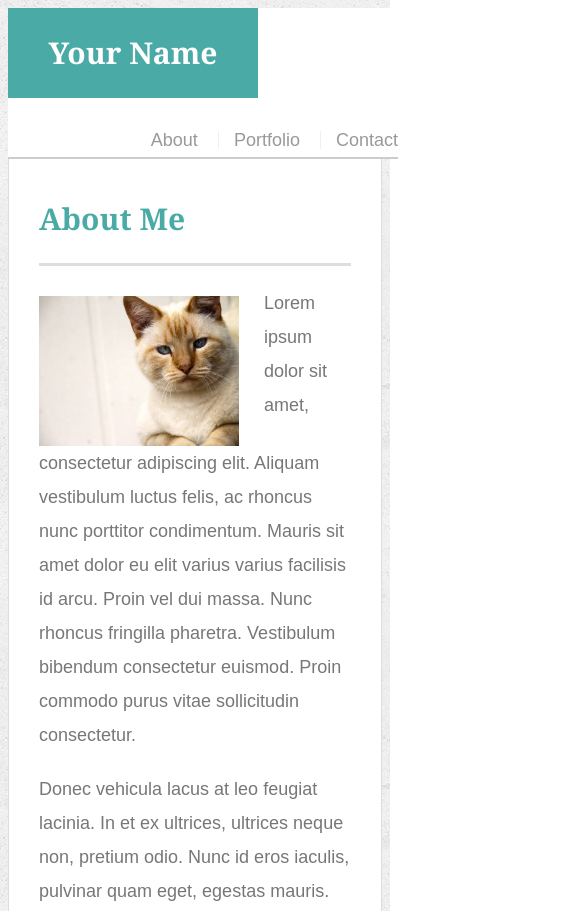
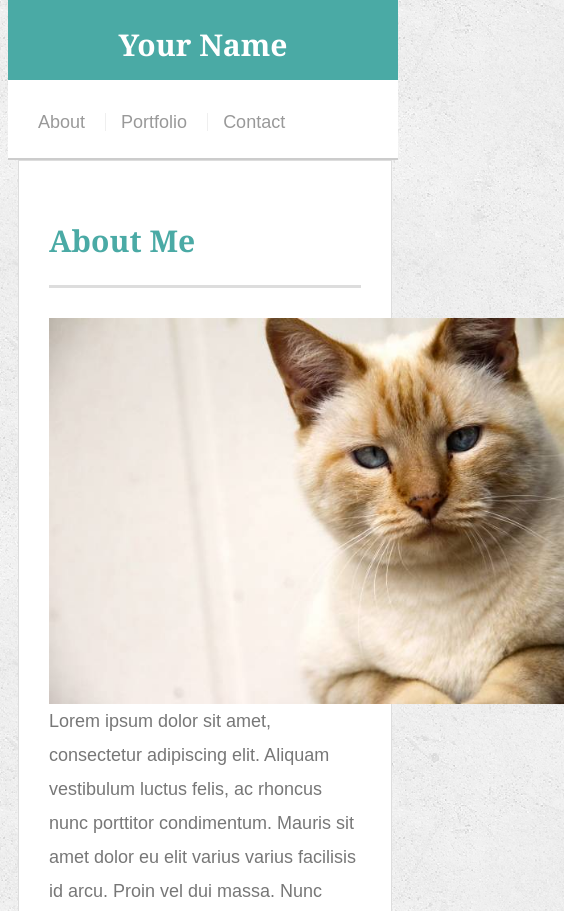
Before and after one commit to jkabigting93/Responsive-Portfolio, a plain HTML site: page index.html in a window 390 px wide. Shown: the top 911 px of the page, 564 px wide, since content can reach past the window. Drawn offline with Linux system fonts and the light colour scheme.

Commit message:
finished 640px formatting

```diff
--- a/assets/css/style.css
+++ b/assets/css/style.css
@@ -225,5 +225,30 @@ input[type=submit] {
 }
 
 @media screen and (max-width: 640px) {
+    header {
+        position: static;
+        top: 0;
+        height: 160px;
+    }
 
+    #logo {
+        width: 100%;
+        height: 80px;
+    }
+
+    nav {
+        width: 100%;
+    }
+
+    #main-container {
+        margin: 30px 10px auto 10px;
+    }
+
+    .auth-image {
+        width: 515px;
+    }
+
+    .work {
+        width: 500px;
+    }
 }
```
